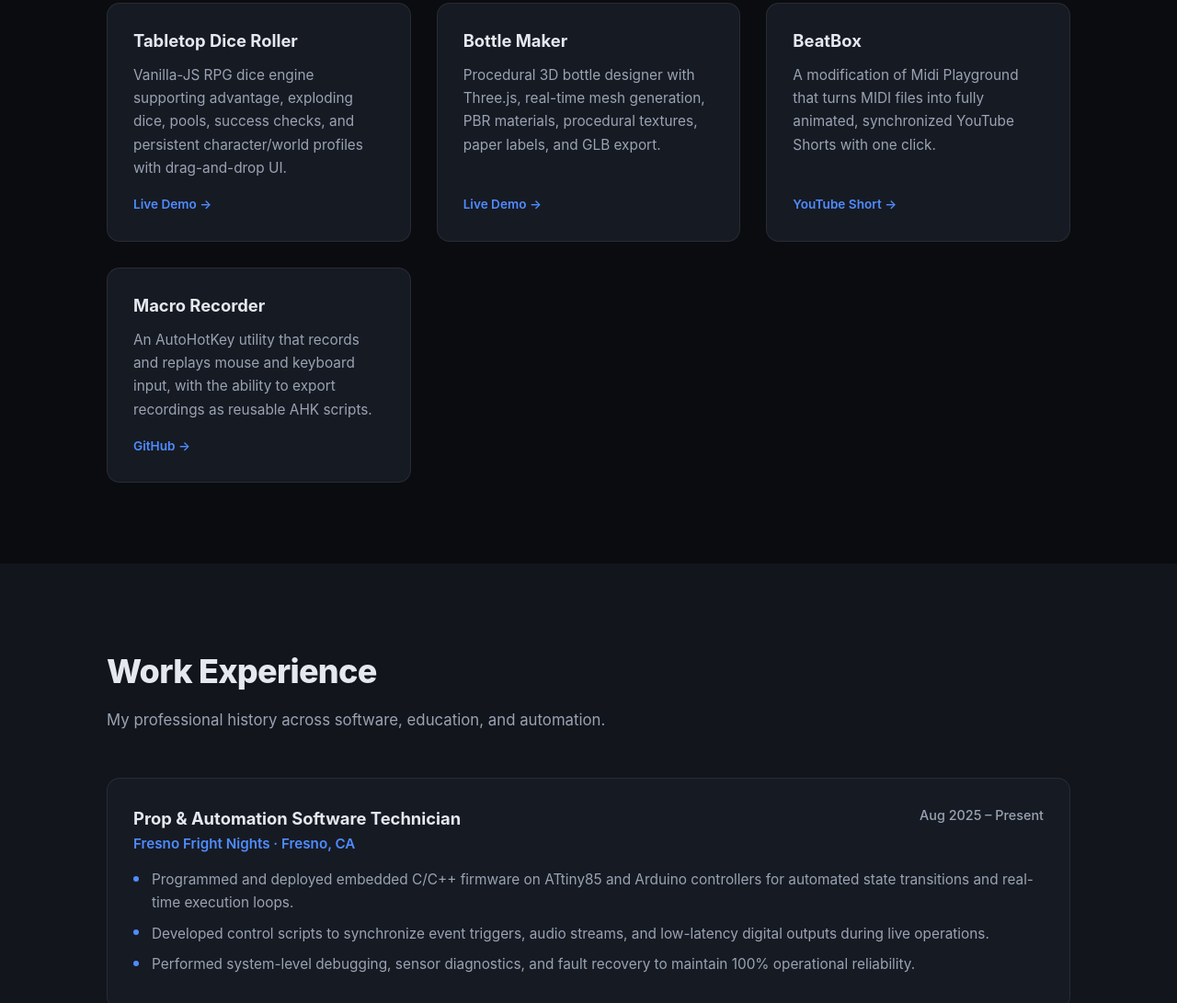
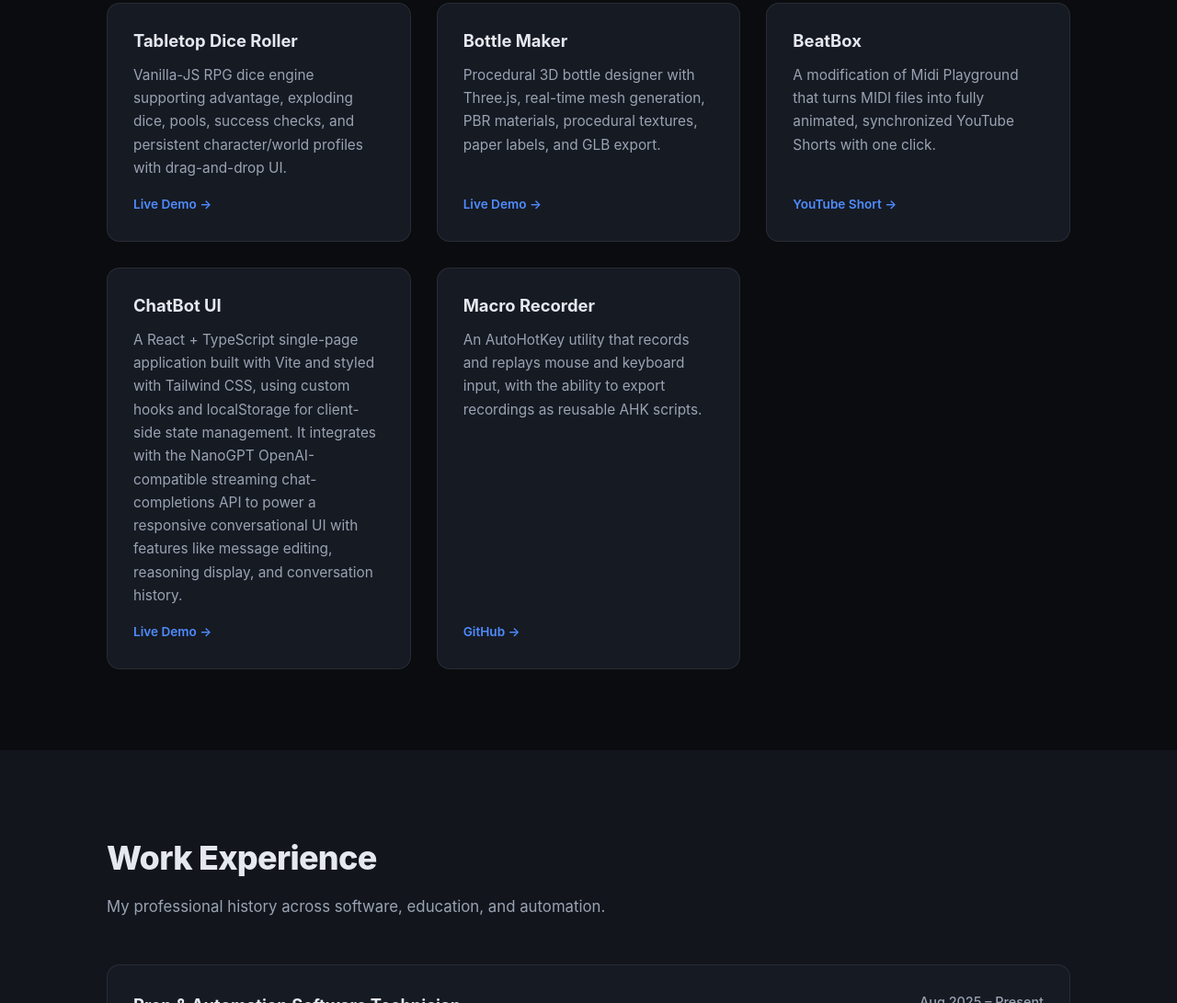
Before and after one commit to Max112358/Max112358.github.io, a plain HTML site: page index.html in a window 1280 px wide. Shown: the part 2521-3612 px from the top of the page at 92% size. Drawn offline with Linux system fonts and the light colour scheme.

Commit message:
added chatbotUI

```diff
--- a/index.html
+++ b/index.html
@@ -249,6 +249,24 @@
             </a>
 
             <a
+              href="https://max112358.github.io/chatbotui/"
+              target="_blank"
+              rel="noopener noreferrer"
+              class="project-card reveal"
+            >
+              <h3>ChatBot UI</h3>
+              <p>
+                A React + TypeScript single-page application built with Vite and
+                styled with Tailwind CSS, using custom hooks and localStorage
+                for client-side state management. It integrates with the NanoGPT
+                OpenAI-compatible streaming chat-completions API to power a
+                responsive conversational UI with features like message editing,
+                reasoning display, and conversation history.
+              </p>
+              <span class="project-card__meta">Live Demo →</span>
+            </a>
+
+            <a
               href="https://github.com/Max112358/Macro-Recorder"
               target="_blank"
               rel="noopener noreferrer"
```
